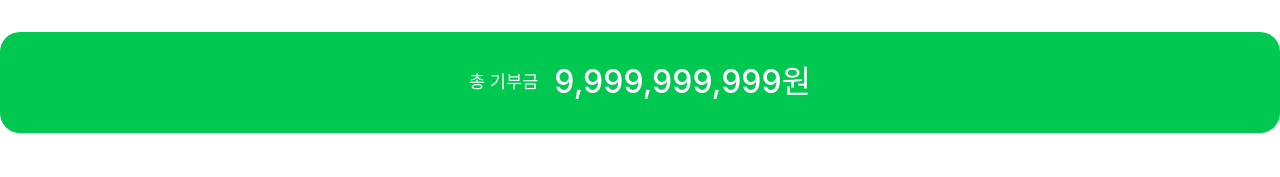
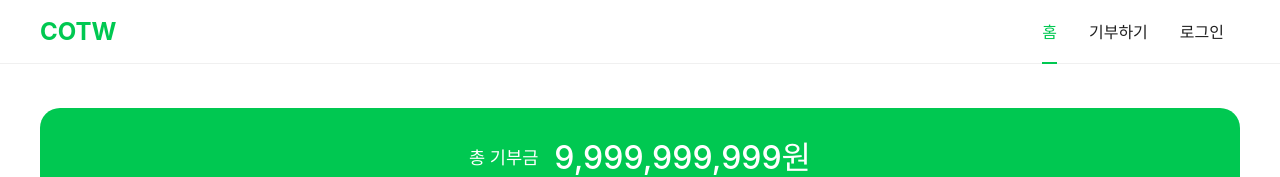
Before and after one commit to KOSA-COTW/frontend, a Vue app: page / in a window 1280 px wide. Shown: the top 177 px of the page. Built offline with nearby package versions, Linux system fonts and the light colour scheme.

Commit message:
feat: 헤더 추가 및 App.vue 레이아웃 구성 반영

```diff
--- a/src/App.vue
+++ b/src/App.vue
@@ -5,11 +5,25 @@ import Footer from '@/components/Footer.vue'
 </script>
 
 <template>
-  <Header />
-  <RouterView />
-  <Footer />
+  <a-layout style="min-height: 100vh">
+    <!-- 상단 -->
+    <a-layout-header style="background: white; padding: 0">
+      <Header />
+    </a-layout-header>
+
+    <!-- 본문 -->
+    <a-layout-content style="padding: 12px; background: #ffffff">
+      <div style="max-width: 1200px; margin: 0 auto">
+        <RouterView />
+      </div>
+    </a-layout-content>
+
+    <!-- 하단 -->
+    <a-layout-footer style="text-align: center; background: #ffffff">
+      <Footer />
+    </a-layout-footer>
+  </a-layout>
 </template>
 
 <style scoped>
-
 </style>
--- a/src/components/Header.vue
+++ b/src/components/Header.vue
@@ -1,11 +1,87 @@
-<script setup lang="ts">
+<template>
+  <div class="header-container">
+    <div class="header-inner">
+      <router-link to="/" class="logo">COTW</router-link>
 
+      <a-menu mode="horizontal" :selected-keys="[selectedKey]" theme="light" class="menu">
+        <a-menu-item key="home">
+          <router-link to="/">홈</router-link>
+        </a-menu-item>
+        <a-menu-item key="donate">
+          <router-link to="/donations">기부하기</router-link>
+        </a-menu-item>
+        <a-menu-item key="login">
+          <router-link to="/login">로그인</router-link>
+        </a-menu-item>
+      </a-menu>
+    </div>
+  </div>
+</template>
+
+<script setup>
+import { ref, watch } from 'vue'
+import { useRoute } from 'vue-router'
+
+const route = useRoute()
+const selectedKey = ref('home')
+
+watch(
+  () => route.path,
+  (path) => {
+    if (path.startsWith('/donations')) selectedKey.value = 'donate'
+    else if (path.startsWith('/login')) selectedKey.value = 'login'
+    else selectedKey.value = 'home'
+  },
+  { immediate: true }
+)
 </script>
 
-<template>
+<style scoped>
+.header-container {
+  background: white;
+  border-bottom: 1px solid #f0f0f0;
+  padding: 0 20px;
+  height: 64px;
+  display: flex;
+  align-items: center;
+}
 
-</template>
+.header-inner {
+  max-width: 1200px;
+  width: 100%;
+  margin: 0 auto;
 
-<style scoped>
+  display: flex;
+  justify-content: space-between;
+  align-items: center;
+}
 
+.logo {
+  font-size: 1.5rem;
+  font-weight: bold;
+  color: #00c851;
+  text-decoration: none;
+}
+
+.menu :deep(.ant-menu-item) {
+  font-weight: 500;
+  font-size: 1rem;
+}
+
+:deep(.ant-menu-item-selected) {
+  color: #00c851 !important;
+}
+
+:deep(.ant-menu-item-selected)::after {
+  border-bottom: 2px solid #00c851 !important;
+}
+
+:deep(.ant-menu-item:hover) {
+  color: #00c851 !important;
+}
+
+:deep(.ant-menu-item-active)::after,
+:deep(.ant-menu-item:hover)::after {
+  border-bottom: 2px solid #00c851 !important;
+}
 </style>
--- a/src/views/MainPage.vue
+++ b/src/views/MainPage.vue
@@ -79,7 +79,7 @@ const categories = [
   </div>
 
   <!-- 카드 목록 -->
-  <div style="padding: 20px">
+  <div>
     <a-row :gutter="16">
       <a-col
     v-for="item in donationItems"
```
